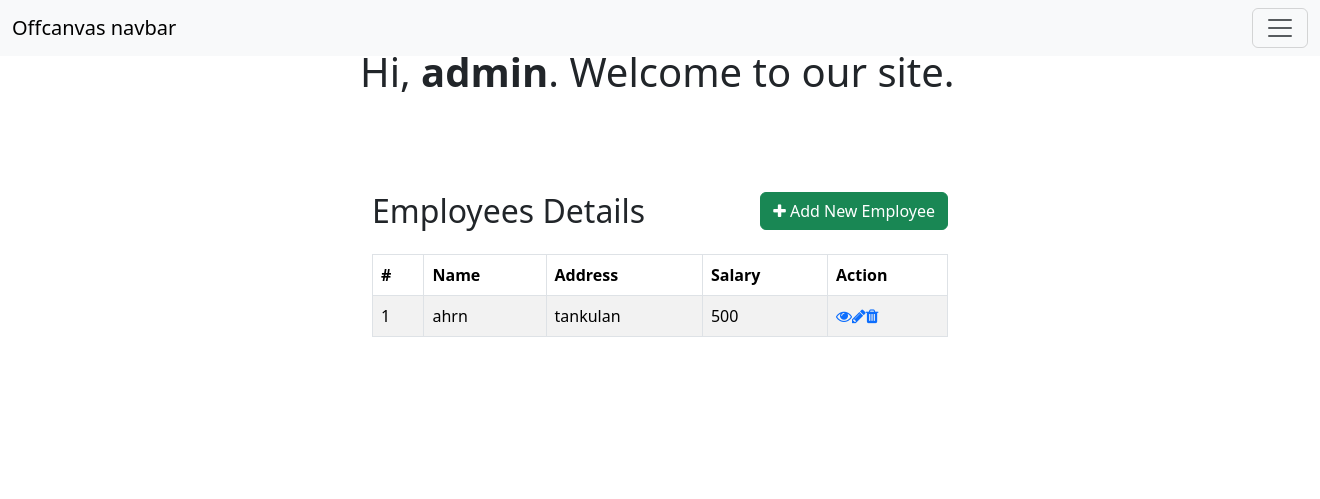
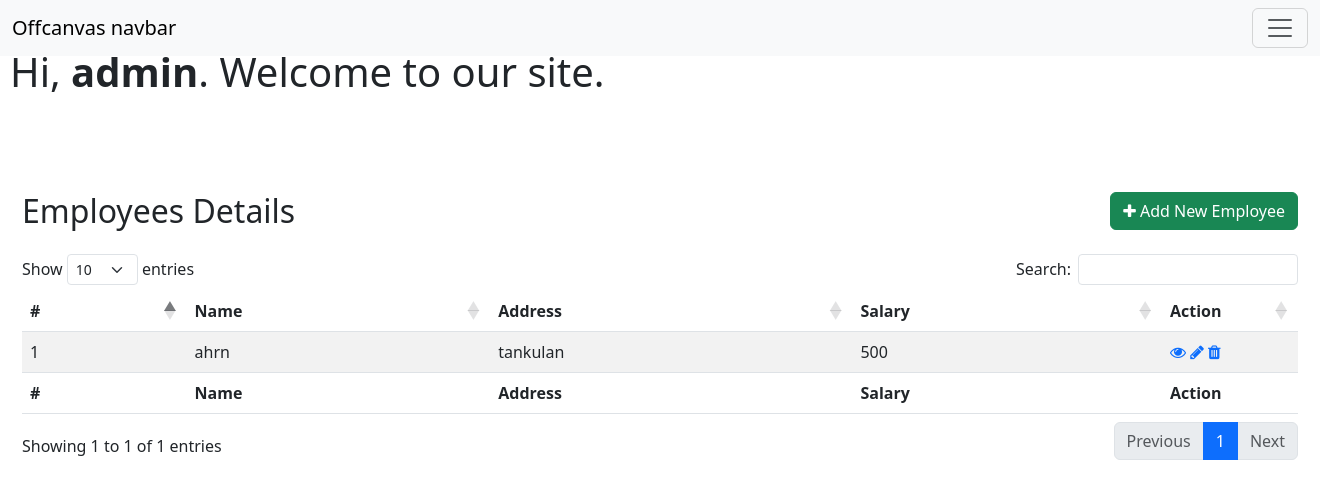
Before and after one commit to ahrnskie/dev-ojt, a PHP site: page /dashboard.php in a window 1320 px wide. Shown: the top 499 px of the page. Run offline with PHP 8.4, Linux system fonts and the light colour scheme; a user stored in the database is signed in; data comes from the database, SQL or seed files in the repository; some libraries are stand-ins or nearby versions.

Commit message:
working datatable on dashboard

```diff
--- a/dashboard.php
+++ b/dashboard.php
@@ -14,15 +14,18 @@ if(!isset($_SESSION["loggedin"]) || $_SESSION["loggedin"] !== true){
 <head>
     <meta charset="UTF-8">
     <title>Dashboard</title>
-    <link href="https://cdn.jsdelivr.net/npm/bootstrap@5.3.3/dist/css/bootstrap.min.css" rel="stylesheet" integrity="sha384-QWTKZyjpPEjISv5WaRU9OFeRpok6YctnYmDr5pNlyT2bRjXh0JMhjY6hW+ALEwIH" crossorigin="anonymous">
-    <script src="https://cdn.jsdelivr.net/npm/bootstrap@5.3.3/dist/js/bootstrap.bundle.min.js" integrity="sha384-YvpcrYf0tY3lHB60NNkmXc5s9fDVZLESaAA55NDzOxhy9GkcIdslK1eN7N6jIeHz" crossorigin="anonymous"></script>
+
+    <link rel="stylesheet" href="https://cdnjs.cloudflare.com/ajax/libs/twitter-bootstrap/5.3.0/css/bootstrap.min.css">
+    <link rel="stylesheet" href="https://cdn.datatables.net/2.0.8/css/dataTables.bootstrap5.css">
+
     <link rel="stylesheet" href="https://maxcdn.bootstrapcdn.com/font-awesome/4.7.0/css/font-awesome.min.css">
     <script src="https://code.jquery.com/jquery-3.5.1.min.js"></script>
     <script src="https://cdn.jsdelivr.net/npm/popper.js@1.16.1/dist/umd/popper.min.js"></script>
-    <script src="https://stackpath.bootstrapcdn.com/bootstrap/4.5.2/js/bootstrap.min.js"></script>
+
+
     <style>
         .wrapper{
-            width: 600px;
+            width: 1300px;
             margin: 0 auto;
         }
         table tr td:last-child{
@@ -80,8 +83,12 @@ if(!isset($_SESSION["loggedin"]) || $_SESSION["loggedin"] !== true){
 </nav>
 <body>
     <div class="wrapper">
+
     <h1 class="my-5">Hi, <b><?php echo htmlspecialchars($_SESSION["username"]); ?></b>. Welcome to our site.</h1>
         <div class="container-fluid">
+
+
+
             <div class="row">
                 <div class="col-md-12">
                     <div class="mt-5 mb-3 clearfix">
@@ -94,42 +101,47 @@ if(!isset($_SESSION["loggedin"]) || $_SESSION["loggedin"] !== true){
 
                     // Attempt select query execution
                     $sql = "SELECT * FROM employees";
-                    if($result = $pdo->query($sql)){
-                        if($result->rowCount() > 0){
-                            echo '<table class="table table-bordered table-striped">';
-                                echo "<thead>";
-                                    echo "<tr>";
-                                        echo "<th>#</th>";
-                                        echo "<th>Name</th>";
-                                        echo "<th>Address</th>";
-                                        echo "<th>Salary</th>";
-                                        echo "<th>Action</th>";
-                                    echo "</tr>";
-                                echo "</thead>";
-                                echo "<tbody>";
-                                while($row = $result->fetch()){
-                                    echo "<tr>";
-                                        echo "<td>" . $row['id'] . "</td>";
-                                        echo "<td>" . $row['name'] . "</td>";
-                                        echo "<td>" . $row['address'] . "</td>";
-                                        echo "<td>" . $row['salary'] . "</td>";
-                                        echo "<td>";
-                                            echo '<a href="read.php?id='. $row['id'] .'" class="mr-3" title="View Record" data-toggle="tooltip"><span class="fa fa-eye"></span></a>';
-                                            echo '<a href="update.php?id='. $row['id'] .'" class="mr-3" title="Update Record" data-toggle="tooltip"><span class="fa fa-pencil"></span></a>';
-                                            echo '<a href="delete.php?id='. $row['id'] .'" title="Delete Record" data-toggle="tooltip"><span class="fa fa-trash"></span></a>';
-                                        echo "</td>";
-                                    echo "</tr>";
-                                }
-                                echo "</tbody>";
-                            echo "</table>";
-                            // Free result set
-                            unset($result);
-                        } else{
-                            echo '<div class="alert alert-danger"><em>No records were found.</em></div>';
-                        }
-                    } else{
-                        echo "Oops! Something went wrong. Please try again later.";
-                    }
+                    if ($result = $pdo->query($sql))
+                      if ($result->rowCount() > 0) {
+                    ?>
+                        <table id="example" class="table table-striped" style="width:100%">
+                          <thead>
+                            <tr>
+                              <th>#</th>
+                              <th>Name</th>
+                              <th>Address</th>
+                              <th>Salary</th>
+                              <th>Action</th>
+                            </tr>
+                         </thead>
+                         <tbody>
+                             <?php while ($row = $result->fetch()) : ?>
+                              <tr>
+                                <td><?= $row['id'] ?></td>
+                                <td><?= $row['name'] ?></td>
+                                <td><?= $row['address'] ?></td>
+                                <td><?= $row['salary'] ?></td>
+                                <td>
+                                  <a href="read.php?id=<?= $row['id'] ?>" class="mr-3" title="View Record" data-toggle="tooltip"><span class="fa fa-eye"></span></a>
+                                  <a href="update.php?id=<?= $row['id'] ?>" class="mr-3" title="Update Record" data-toggle="tooltip"><span class="fa fa-pencil"></span></a>
+                                  <a href="delete.php?id=<?= $row['id'] ?>" title="Delete Record" data-toggle="tooltip"><span class="fa fa-trash"></span></a>
+                                </td>
+                              </tr>
+                            <?php endwhile; ?>
+                      </tbody>
+                      <tfoot>
+                          <tr>
+                              <th>#</th>
+                              <th>Name</th>
+                              <th>Address</th>
+                              <th>Salary</th>
+                              <th>Action</th>
+                            </tr>
+                      </tfoot>
+                      <?php
+                        // Free result set
+                        unset($result);
+                      }
 
                     // Close connection
                     unset($pdo);
@@ -138,5 +150,13 @@ if(!isset($_SESSION["loggedin"]) || $_SESSION["loggedin"] !== true){
             </div>
         </div>
     </div>
+    <script src="https://cdnjs.cloudflare.com/ajax/libs/twitter-bootstrap/5.3.0/js/bootstrap.bundle.min.js"></script>
+<script src="https://cdn.datatables.net/2.0.8/js/dataTables.js"></script>
+<script src="https://cdn.datatables.net/2.0.8/js/dataTables.bootstrap5.js"></script>
+
+<script>
+   new DataTable('#example');
+</script>
+
 </body>
 </html>
```
